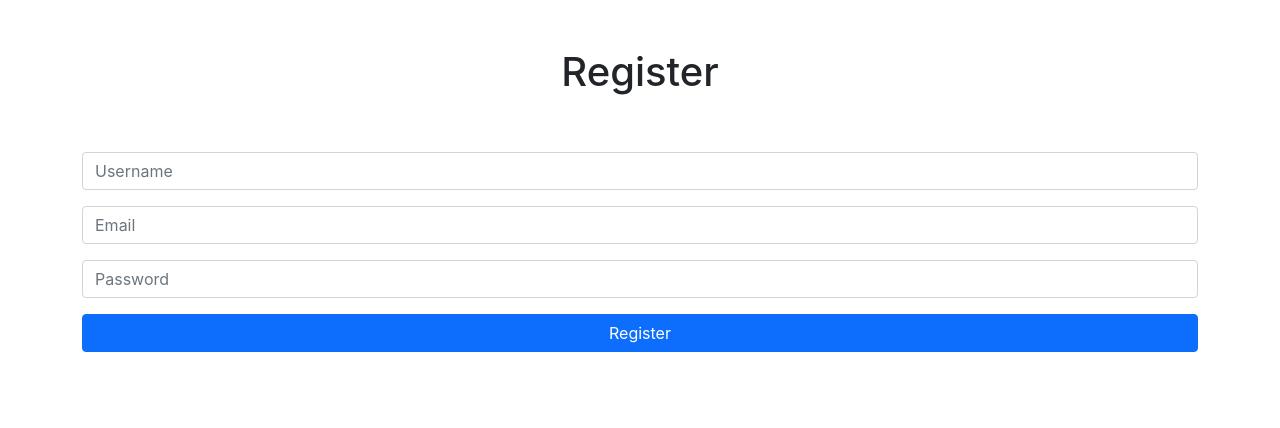
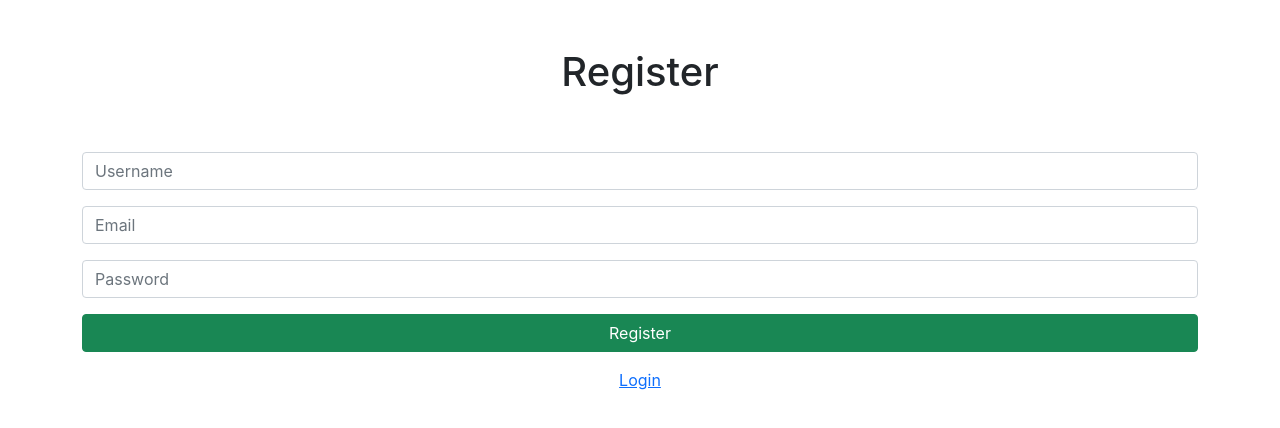
Before and after one commit to georgepapagapitos/jwt-register-login, a React (Create React App) app in the folder client/: page /register in a window 1280 px wide. Shown: the top 428 px of the page. Built offline with nearby package versions, Linux system fonts and the light colour scheme.

Commit message:
add links to register + login

```diff
--- a/client/src/components/Login.js
+++ b/client/src/components/Login.js
@@ -1,4 +1,5 @@
 import { useState } from 'react';
+import { Link } from 'react-router-dom';
 
 const Login = ({ setAuth }) => {
 
@@ -29,7 +30,11 @@ const Login = ({ setAuth }) => {
 
       localStorage.setItem('token', parseResponse.token);
 
-      setAuth(true);
+      if(parseResponse.token !== undefined) {
+        setAuth(true);
+      } else {
+        setAuth(false);
+      }
 
     } catch (error) {
 
@@ -45,6 +50,7 @@ const Login = ({ setAuth }) => {
         <input value={email} onChange={e => onChange(e)} className='form-control my-2' type="email" name="email" placeholder="Email" />
         <input value={password} onChange={e => onChange(e)} className='form-control my-2' type="password" name="password" placeholder="Password" />
         <button className='btn btn-primary my-2'>Login</button>
+        <Link className='text-center my-2' to='/register'>Register</Link>
       </form>
     </>
   );
--- a/client/src/components/Register.js
+++ b/client/src/components/Register.js
@@ -1,4 +1,5 @@
 import {useState} from 'react';
+import { Link } from 'react-router-dom';
 
 const Register = ({setAuth}) => {
 
@@ -30,7 +31,11 @@ const Register = ({setAuth}) => {
 
       localStorage.setItem('token', parseResponse.token);
 
-      setAuth(true);
+      if(parseResponse.token !== undefined) {
+        setAuth(true);
+      } else {
+        setAuth(false);
+      }
 
     } catch (error) {
 
@@ -46,7 +51,8 @@ const Register = ({setAuth}) => {
         <input value={username} onChange={e => onChange(e)} className='form-control my-2' type="text" name="username" placeholder="Username" />
         <input value={email} onChange={e => onChange(e)} className='form-control my-2' type="email" name="email" placeholder="Email" />
         <input value={password} onChange={e => onChange(e)} className='form-control my-2' type="password" name="password" placeholder="Password" />
-        <button className='btn btn-primary my-2'>Register</button>
+        <button className='btn btn-success my-2'>Register</button>
+        <Link className='text-center my-2' to='/login'>Login</Link>
       </form>
     </>
   );
```
